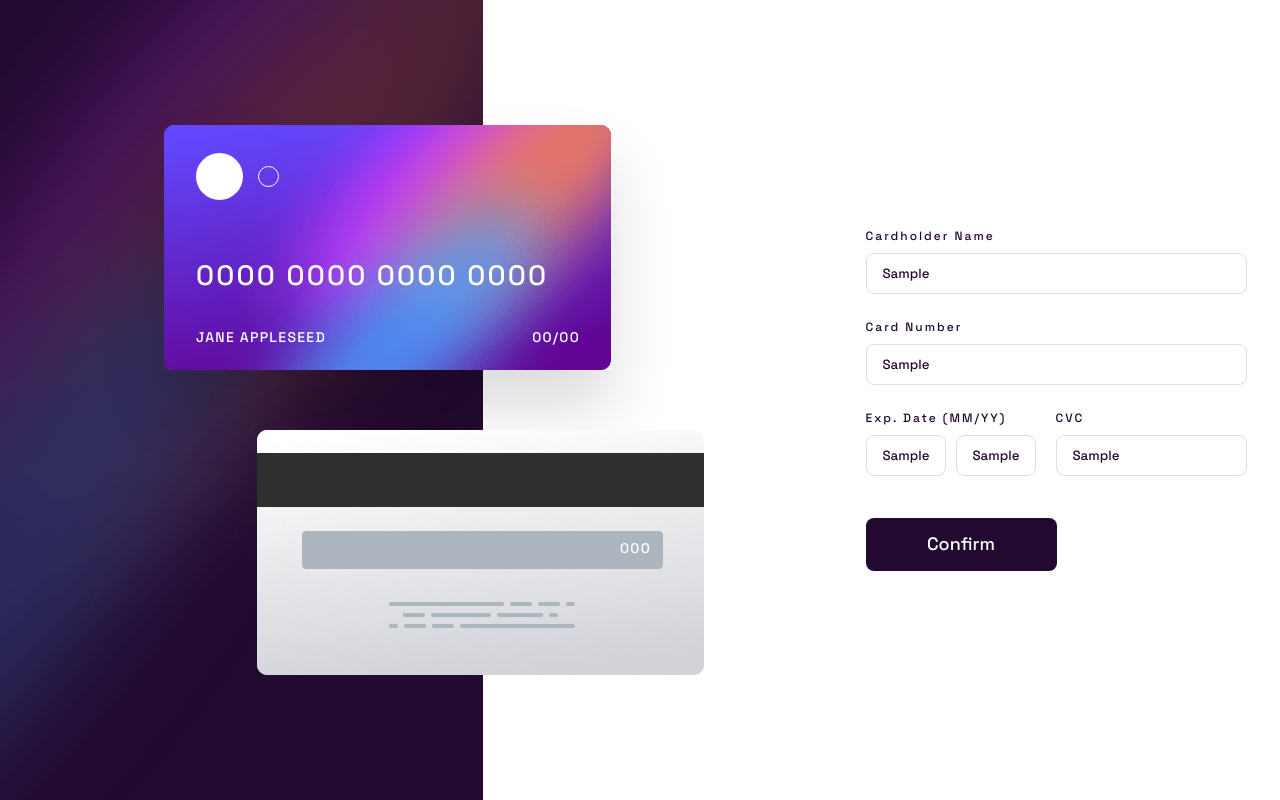
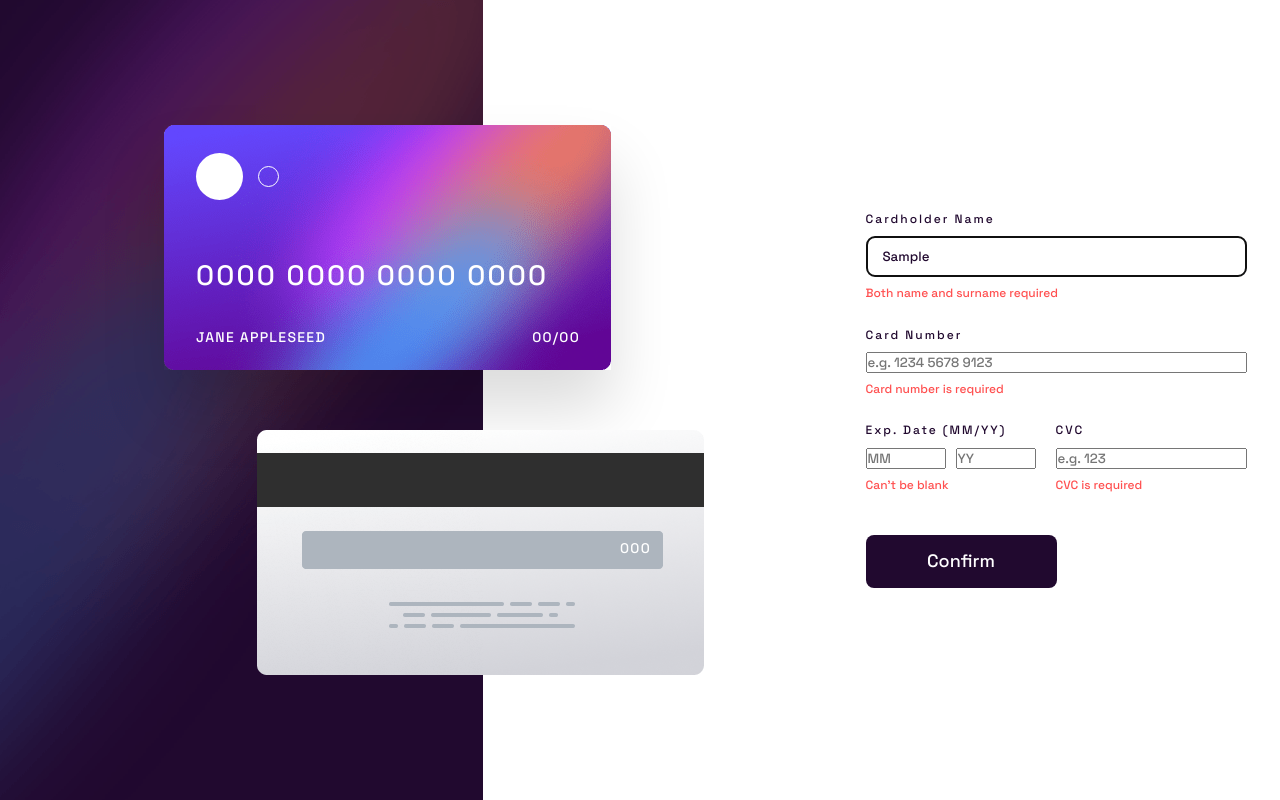
Before and after one commit to Mariam-Mantidze/Interactive-card-details-form, a React (Vite) app: page / in a window 1280 px wide. Both pictures are taken after typing "Sample", "Sample", "Sample", "Sample", "Sample" into the empty fields and a click on the button "Confirm". Built offline with nearby package versions, Linux system fonts and the light colour scheme.

Commit message:
wip: number fields validations

```diff
--- a/package.json
+++ b/package.json
@@ -15,6 +15,7 @@
     "react": "^18.2.0",
     "react-dom": "^18.2.0",
     "react-hook-form": "^7.51.4",
+    "react-input-mask": "^2.0.4",
     "styled": "^1.0.0",
     "styled-components": "^6.1.8",
     "yup": "^1.4.0"
--- a/src/components/Form.jsx
+++ b/src/components/Form.jsx
@@ -2,13 +2,35 @@ import styled from "styled-components";
 import { useForm } from "react-hook-form";
 import { yupResolver } from "@hookform/resolvers/yup";
 import * as yup from "yup";
-import { useState } from "react";
+import ReactInputMask from "react-input-mask";
+
+// import { useState } from "react";
 
 const schema = yup.object({
-  name: yup.string().required("Name is required"),
-  cardNumber: yup.string().required("Card number is required"),
-  month: yup.string().required("Can't be blank"),
-  year: yup.string().required("Can't be blank"),
+  name: yup
+    .string()
+    .required("Name is required")
+    .min(3, "Name should have at least 3 characters")
+    .max(30, "Name should have max. 30 characters")
+    .test("space check", "Both name and surname required", (value) =>
+      value.includes(" ")
+    ),
+  cardNumber: yup
+    .string()
+    .required("Card number is required")
+    .min(19, "Min. 16 symbols are required"),
+  month: yup
+    .string()
+    .required("Can't be blank")
+    .test(
+      "month validation",
+      "Invalid value",
+      (value) => parseInt(value) > 0 && parseInt(value) <= 12
+    ),
+  year: yup
+    .string()
+    .required("Can't be blank")
+    .test("year validation", "Invalid value", (value) => parseInt(value) > 24),
   cvc: yup.string().required("CVC is required"),
 });
 
@@ -44,15 +66,13 @@ export default function Form({ onSubmit }) {
 
         <div className="label-input">
           <label htmlFor="cardNumber">Card Number</label>
-          <Input
+          <ReactInputMask
             {...register("cardNumber")}
-            // value={values.cardNumber}
-            maxLength={19}
-            // errors={errors.cardNumber}
-            // onChange={handleChange}
             id="cardNumber"
             placeholder="e.g. 1234 5678 9123"
             type="text"
+            mask="9999 9999 9999 9999"
+            maskChar=""
           />
 
           {errors.cardNumber && (
@@ -64,46 +84,41 @@ export default function Form({ onSubmit }) {
           <div className="date-flex">
             <label htmlFor="month">Exp. Date (MM/YY)</label>
             <div className="date-container">
-              <Input
+              <ReactInputMask
                 {...register("month")}
-                maxLength={2}
-                // errors={errors.month}
-                // onChange={handleChange}
                 id="month"
                 className="date"
                 placeholder="MM"
                 type="text"
-                // value={values.month}
+                mask="99"
+                maskChar=""
               />
 
-              <Input
+              <ReactInputMask
                 {...register("year")}
-                maxLength={2}
-                // errors={errors.year}
-                // onChange={handleChange}
-                // value={values.year}
                 id="year"
                 className="date"
                 placeholder="YY"
                 type="text"
+                mask="99"
+                maskChar=""
               />
             </div>
 
             {errors.year || errors.month ? (
-              <ErrorMessage>{errors.month.message}</ErrorMessage>
+              <ErrorMessage>{errors.month?.message}</ErrorMessage>
             ) : null}
           </div>
 
           <div className="cvc">
             <label htmlFor="cvc">CVC</label>
-            <Input
+            <ReactInputMask
               {...register("cvc")}
-              maxLength={3}
-              // errors={errors.cvc}
-              // onChange={handleChange}
               id="cvc"
               placeholder="e.g. 123"
               type="text"
+              mask="999"
+              maskChar=""
             />
             {errors.cvc && <ErrorMessage>{errors.cvc.message}</ErrorMessage>}
           </div>
```
Also changed, not shown: 1 other file (tests, documents, lock files or other folders).
